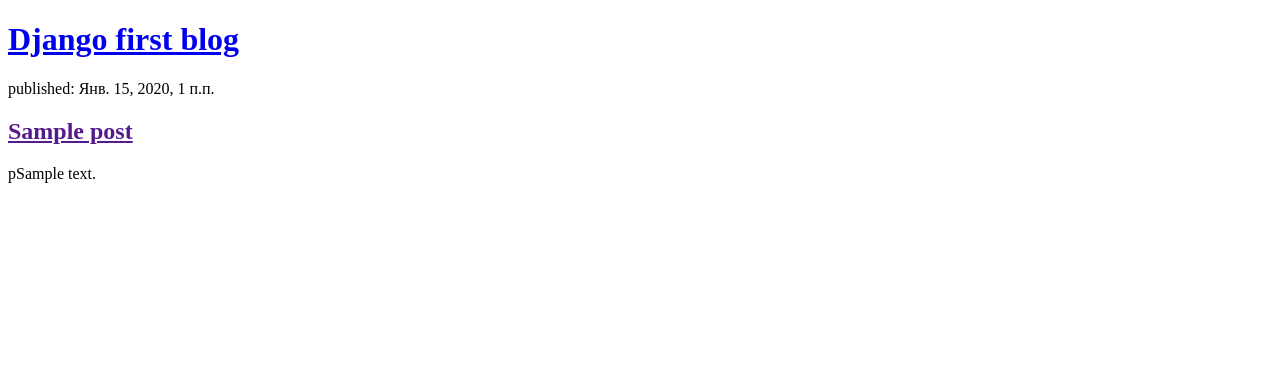
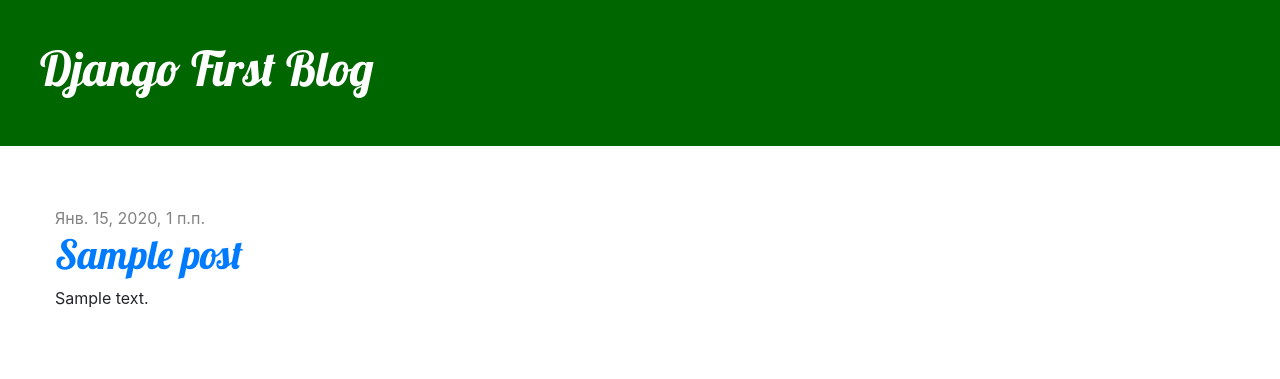
Before and after one commit to CyberStranger/my-first-blog, a Django app: page / in a window 1280 px wide. Shown: the top 379 px of the page. Run offline with Django 3.2, Linux system fonts and the light colour scheme; tables that the repository leaves empty hold one stand-in row (values such as "Sample post"); some libraries are stand-ins or nearby versions.

Commit message:
Added view and template for detailed blog as well as CSS for the site

```diff
--- /dev/null
+++ b/mysite/blog/static/css/blog.css
@@ -0,0 +1,48 @@
+.page-header {
+    background-color: #006600;
+    margin-top: 0;
+    padding: 40px 20px 40px 40px;
+    margin-bottom: 60px;
+}
+
+.page-header h1, .page-header h1 a, .page-header h1 a:visited, .page-header h1 a:active {
+    color: #ffffff;
+    font-size: 36pt;
+    text-decoration: none;
+}
+
+.content {
+    margin-left: 40px;
+
+}
+
+h1, h2, h3, h4 {
+    font-family: 'Lobster', cursive;
+}
+
+.date {
+    color: #828282;
+}
+
+.save {
+    float: right;
+}
+
+.post-form textarea, .post-form input {
+    width: 100%;
+}
+
+.top-menu, .top-menu:hover, .top-menu:visited {
+    color: #ffffff;
+    float: right;
+    font-size: 26pt;
+    margin-right: 20px;
+}
+
+.post {
+    margin-bottom: 70px;
+}
+
+.post h2 a, .post h2 a:visited {
+    color: #000000;
+}
--- /dev/null
+++ b/mysite/blog/templates/blog/base.html
@@ -0,0 +1,30 @@
+<!DOCTYPE html>
+<html lang="en">
+<head>
+  {% load staticfiles %}
+
+  <meta charset="UTF-8">
+  <link rel="stylesheet" href="https://maxcdn.bootstrapcdn.com/bootstrap/4.0.0/css/bootstrap.min.css" integrity="sha384-Gn5384xqQ1aoWXA+058RXPxPg6fy4IWvTNh0E263XmFcJlSAwiGgFAW/dAiS6JXm" crossorigin="anonymous">
+  <meta name="viewport" content="width=device-width, initial-scale=1.0">
+  <meta http-equiv="X-UA-Compatible" content="ie=edge">
+  <link rel="stylesheet" href={% static "css/blog.css" %}>
+  <link href="https://fonts.googleapis.com/css?family=Lobster&subset=latin,cyrillic" rel="stylesheet" type="text/css">
+
+
+  <title>Document</title>
+</head>
+<body>
+    <div class="page-header">
+        <h1><a href="/">Django First Blog</a></h1>
+    </div>
+    <div class="content container">
+        <div class="row">
+            <div class="col-md-8">
+            {% block content %}
+            {% endblock %}
+            </div>
+        </div>
+    </div>
+</body>
+
+</html>
--- a/mysite/blog/templates/blog/post_list.html
+++ b/mysite/blog/templates/blog/post_list.html
@@ -1,22 +1,12 @@
-<!DOCTYPE html>
-<html lang="en">
-<head>
-  <meta charset="UTF-8">
-  <meta name="viewport" content="width=device-width, initial-scale=1.0">
-  <meta http-equiv="X-UA-Compatible" content="ie=edge">
-  <title>Document</title>
-</head>
-<body>
-  <div>
-    <h1><a href="/">Django first blog</a></h1>
-  </div>
-{% for post in posts %}
-    <div>
-      <p>published: {{post.published_date}}</p>
-      <h2><a href="">{{post.title}}</a></h2>
-      p{{post.text|linebreaksbr}}</p>
-    </div>
-{% endfor %}
-</body>
-
-</html>
+{%extends 'blog/base.html'%}
+{% block content %}
+    {% for post in posts %}
+        <div class="post">
+            <div class="date">
+                {{ post.published_date }}
+            </div>
+            <h1><a href="{% url 'post_detail' pk=post.pk %}">{{ post.title }}</a></h1>
+            <p>{{ post.text|linebreaksbr }}</p>
+        </div>
+    {% endfor %}
+{% endblock %}
--- a/mysite/blog/urls.py
+++ b/mysite/blog/urls.py
@@ -3,4 +3,5 @@ from . import views
 
 urlpatterns = [
     path('', views.post_list, name='post_list'),
-]
+    path('^post/(?P<pk>\d+)/$', views.post_detail, name='post_detail')
+    ]
--- a/mysite/blog/views.py
+++ b/mysite/blog/views.py
@@ -1,7 +1,11 @@
-from django.shortcuts import render
+from django.shortcuts import render, get_object_or_404
 from django.utils import timezone
 from .models import Post
 
 def post_list(request):
     posts = Post.objects.all().order_by('published_date')
     return render(request, 'blog/post_list.html', {'posts':posts})
+
+def post_detail(request, pk):
+    post = get_object_or_404(Post, pk=pk)
+    return render(request, 'blog/post_detail.html', {'post': post})
```
Also changed, not shown: mysite/blog/templates/blog/post_detail.html (added, +14 -0 lines).
